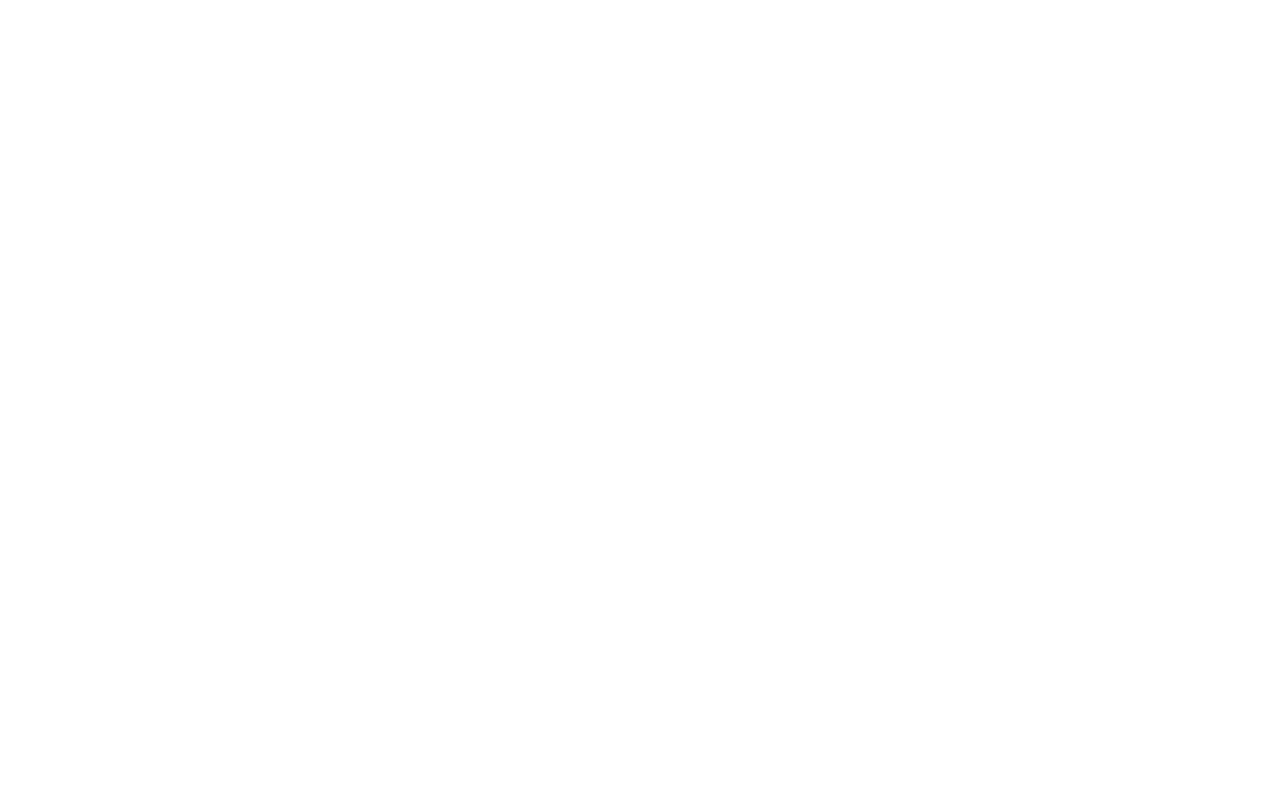
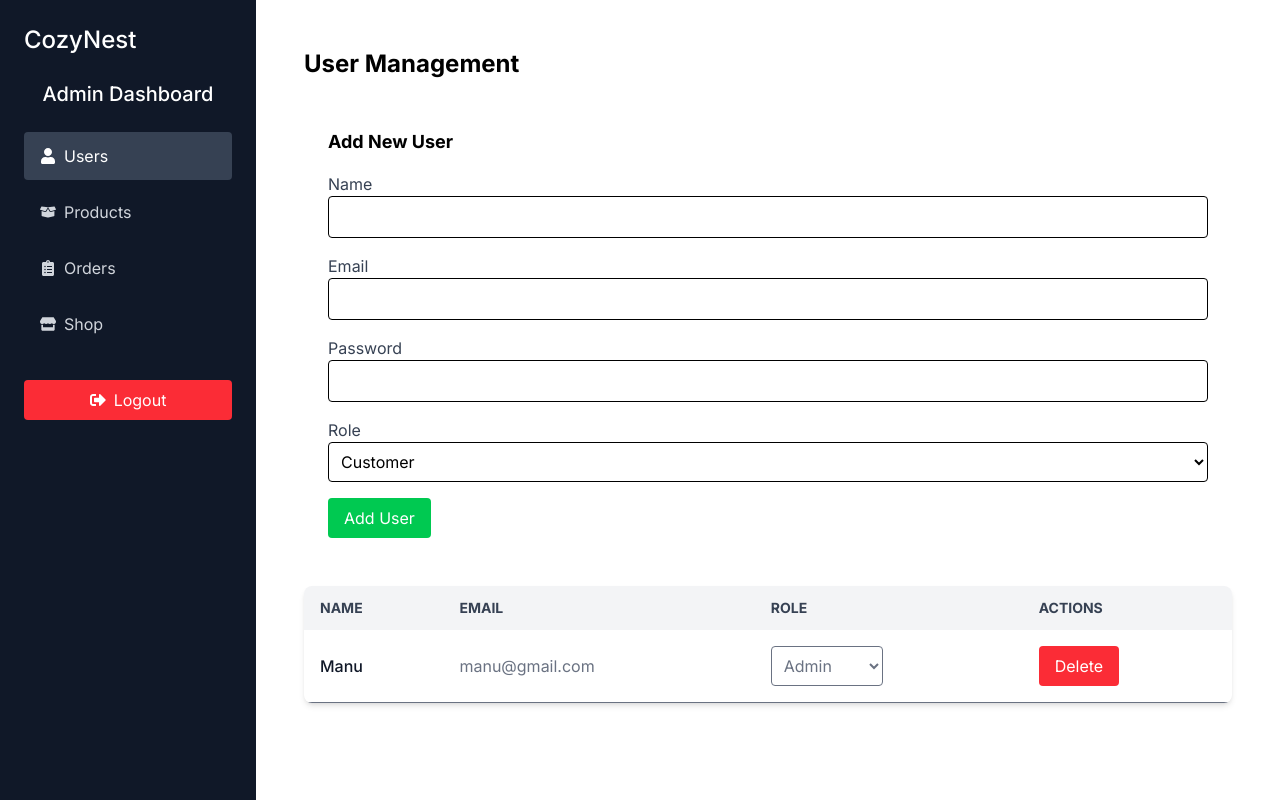
Before and after one commit to mansavigarg/CozyNest, a React (Vite) app in the folder frontend/: page /admin/users in a window 1280 px wide. Before the commit this address had no page. Built offline with nearby package versions, Linux system fonts and the light colour scheme.

Commit message:
UserManagementPage.jsx

```diff
--- a/frontend/src/App.jsx
+++ b/frontend/src/App.jsx
@@ -13,6 +13,7 @@
 import MyOrdersPage from "./pages/MyOrdersPage";
 import AdminLayout from "./components/Admin/AdminLayout";
 import AdminHomePage from "./pages/AdminHomePage";
+import UserManagement from "./components/Admin/UserManagement";
 
 function App() {
   return (
@@ -39,6 +40,7 @@
           <Route path="/admin" element={<AdminLayout />}>
             {/* Admin Layout */}
             <Route index element={<AdminHomePage />} />
+            <Route path="users" element={<UserManagement />} />
           </Route>
         </Routes>
       </BrowserRouter>
--- /dev/null
+++ b/frontend/src/components/Admin/UserManagement.jsx
@@ -0,0 +1,164 @@
+import React, { useState } from "react";
+
+const UserManagement = () => {
+  const users = [
+    {
+      _id: 12344,
+      name: "Manu",
+      email: "manu@gmail.com",
+      role: "admin",
+    },
+  ];
+
+  const [formData, setFormData] = useState({
+    name: "",
+    email: "",
+    password: "",
+    role: "customer", // default role
+  });
+
+  const handleChange = (e) => {
+    setFormData({
+      ...formData,
+      [e.target.name]: e.target.value,
+    });
+  };
+
+  const handleSubmit = (e) => {
+    e.preventDefault();
+    // console.log(formData);
+
+    // this will reset the form after submission
+    setFormData({
+      name: "",
+      email: "",
+      password: "",
+      role: "customer",
+    });
+  };
+
+  const handleRoleChange = (userId, newRole) => {
+    console.log({
+      id: userId,
+      role: newRole,
+    });
+  };
+
+
+  const handleDeleteUser = (userID) => {
+    if(window.confirm("Are you sure you want to delete this user?")){
+        console.log("deleting user with ID:" , userID);
+
+    }
+  }
+  return (
+    <div className=" max-w-7xl mx-auto p-6">
+      <h2 className="text-2xl font-bold mb-6">User Management</h2>
+      {/* Add New User form */}
+      <div className=" p-6 rounded-lg mb-6">
+        <h3 className=" text-lg font-bold mb-4">Add New User</h3>
+        <form action="" onSubmit={handleSubmit}>
+          <div className=" mb-4">
+            <label htmlFor="" className=" block text-gray-700">
+              Name
+            </label>
+            <input
+              type="text"
+              name="name"
+              value={formData.name}
+              onChange={handleChange}
+              className=" w-full p-2 border rounded"
+              required
+            />
+          </div>
+          <div className=" mb-4">
+            <label htmlFor="" className=" block text-gray-700">
+              Email
+            </label>
+            <input
+              type="text"
+              name="email"
+              value={formData.email}
+              onChange={handleChange}
+              className=" w-full p-2 border rounded"
+              required
+            />
+          </div>
+          <div className=" mb-4">
+            <label htmlFor="" className=" block text-gray-700">
+              Password
+            </label>
+            <input
+              type="password"
+              name="password"
+              value={formData.password}
+              onChange={handleChange}
+              className=" w-full p-2 border rounded"
+              required
+            />
+          </div>
+          <div className=" mb-4">
+            <label htmlFor="" className=" block text-gray-700">
+              Role
+            </label>
+            <select
+              name="role"
+              id=""
+              value={formData.role}
+              onChange={handleChange}
+              className=" w-full p-2 border rounded"
+            >
+              <option value="customer">Customer</option>
+              <option value="admin">Admin</option>
+            </select>
+          </div>
+          <button
+            type="submit"
+            className=" bg-green-500 text-white py-2 px-4 rounded hover:bg-green-600"
+          >
+            Add User
+          </button>
+        </form>
+      </div>
+
+      {/* User list */}
+      <div className=" overflow-x-auto shadow-md sm:rounded-lg">
+        <table className=" min-w-full text-left text-gray-500">
+          <thead className=" bg-gray-100 text-sm uppercase text-gray-700">
+            <tr>
+              <th className=" py-3 px-4">Name</th>
+              <th className=" py-3 px-4">Email</th>
+              <th className=" py-3 px-4">Role</th>
+              <th className=" py-3 px-4">Actions</th>
+            </tr>
+          </thead>
+          <tbody>
+            {users.map((user) => (
+              <tr key={user._id} className=" border-b hover:bg-gray-50">
+                <td className=" p-4 font-medium text-gray-900 whitespace-nowrap">
+                  {user.name}
+                </td>
+                <td className="p-4">{user.email}</td>
+                <td className="p-4">
+                  <select
+                    value={user.role}
+                    onChange={(e) => handleRoleChange(user._id, e.target.value)}
+                    className=" p-2 border rounded"
+                  >
+                    <option value="customer">Customer</option>
+                    <option value="admin">Admin</option>
+                  </select>
+                </td>
+                <td className="p-4">
+                    <button onClick={()=>handleDeleteUser(user._id)} className=" bg-red-500 text-white px-4 py-2 rounded hover:bg-red-600">Delete</button>
+                </td>
+              </tr>
+            ))}
+          </tbody>
+        </table>
+      </div>
+    </div>
+  );
+};
+
+export default UserManagement;
```
